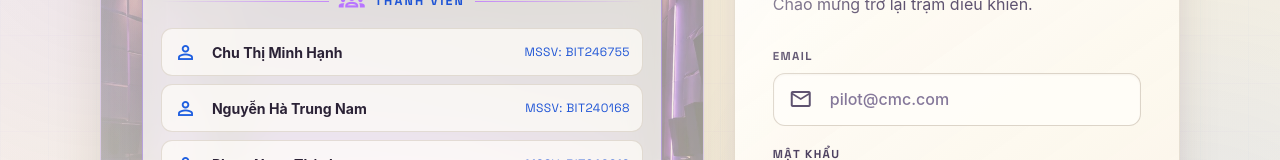
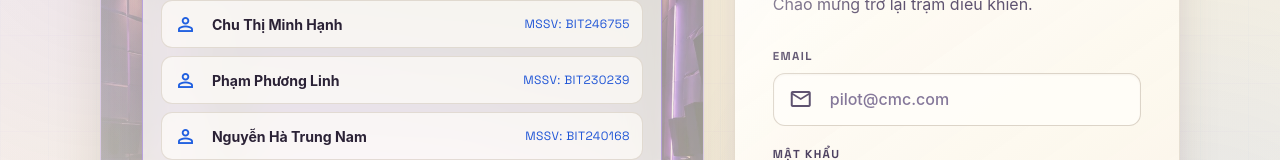
Before and after one commit to Minhhanh-zit/Ung_Dung_Dat_Ve_Xem_Phim, a React (Vite) app in the folder admin-web/: page /login in a window 1280 px wide. Shown: the part 253-413 px from the top of the page. Built offline with nearby package versions, Linux system fonts and the light colour scheme; no server answers.

Commit message:
feat(admin-web): add Pham Phuong Linh to team members

```diff
--- a/admin-web/src/components/AuthVisual.tsx
+++ b/admin-web/src/components/AuthVisual.tsx
@@ -4,6 +4,7 @@ type AuthVisualProps = {
 
 const TEAM_MEMBERS = [
   { name: 'Chu Thị Minh Hạnh', studentId: 'BIT246755' },
+  { name: 'Phạm Phương Linh', studentId: 'BIT230239' },
   { name: 'Nguyễn Hà Trung Nam', studentId: 'BIT240168' },
   { name: 'Phạm Ngọc Thành', studentId: 'BIT240216' },
   { name: 'Nguyễn Quốc Tuấn', studentId: 'BIT240241' },
```
